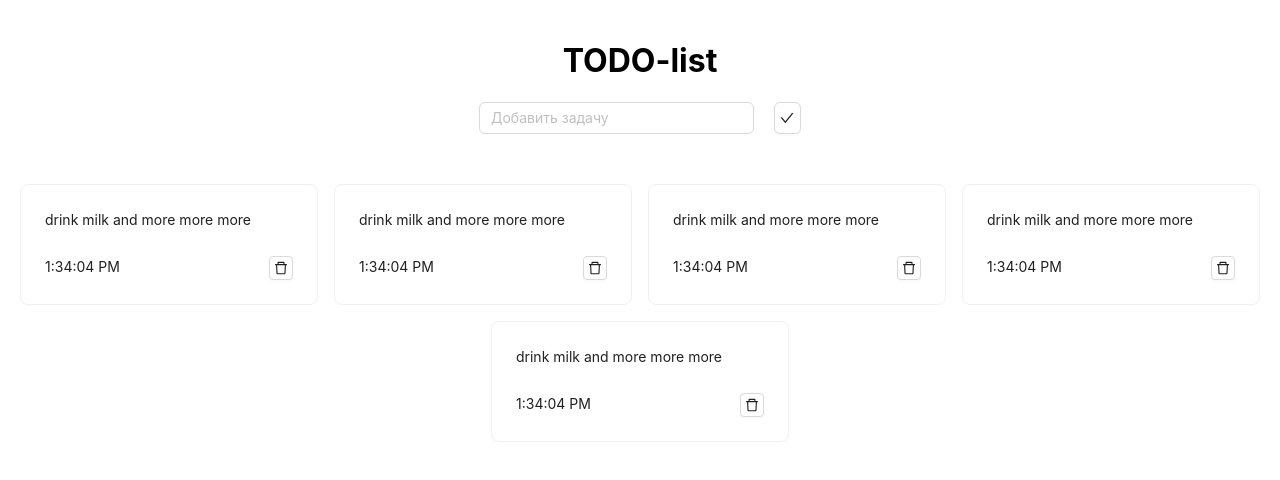
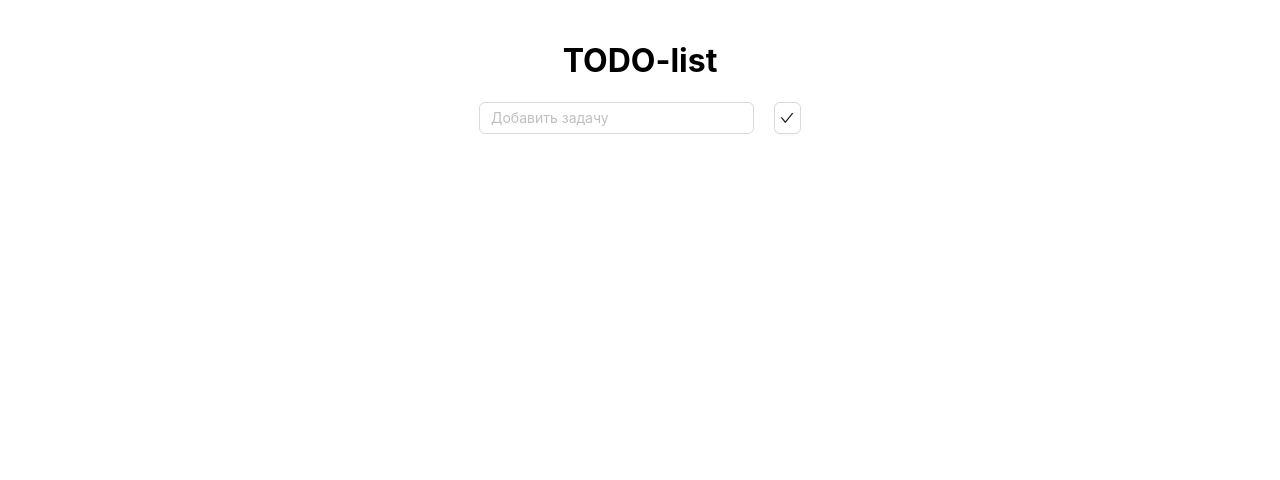
Before and after one commit to AirMous3/IZ-TEST, a React (Create React App) app: page / in a window 1280 px wide. Shown: the top 480 px of the page. Built offline with nearby package versions, Linux system fonts and the light colour scheme.

Commit message:
feat: добавил redux, RTK, thunk, redux-persist

```diff
--- a/package.json
+++ b/package.json
@@ -3,6 +3,7 @@
   "version": "0.1.0",
   "private": true,
   "dependencies": {
+    "@reduxjs/toolkit": "^1.9.3",
     "@testing-library/jest-dom": "^5.16.5",
     "@testing-library/react": "^13.4.0",
     "@testing-library/user-event": "^13.5.0",
@@ -13,7 +14,11 @@
     "antd": "^5.3.1",
     "react": "^18.2.0",
     "react-dom": "^18.2.0",
+    "react-redux": "^8.0.5",
     "react-scripts": "5.0.1",
+    "redux": "^4.2.1",
+    "redux-persist": "^6.0.0",
+    "redux-thunk": "^2.4.2",
     "styled-components": "^5.3.9",
     "typescript": "^4.9.5",
     "uuid": "^9.0.0",
--- /dev/null
+++ b/src/app/index.ts
@@ -0,0 +1 @@
+export * from './store'
--- /dev/null
+++ b/src/app/store/index.ts
@@ -0,0 +1 @@
+export * from './store'
--- /dev/null
+++ b/src/app/store/store.ts
@@ -0,0 +1,24 @@
+import { combineReducers, configureStore } from '@reduxjs/toolkit';
+import { persistReducer } from 'redux-persist';
+import storage from 'redux-persist/lib/storage';
+import thunk from 'redux-thunk';
+
+import { tasksReducer } from '@/entities';
+
+const persistConfig = {
+  key: 'root',
+  storage,
+};
+
+const rootReducer = combineReducers({
+  tasks: tasksReducer,
+});
+
+const persistedReducer = persistReducer(persistConfig, rootReducer);
+
+export const store = configureStore({
+  reducer: persistedReducer,
+  middleware: (getDefaultMiddleware) => getDefaultMiddleware().prepend(thunk),
+});
+
+export type RootStateType = ReturnType<typeof store.getState>;
--- a/src/entities/task/index.ts
+++ b/src/entities/task/index.ts
@@ -1 +1,2 @@
 export * from './ui';
+export * from './model';
--- /dev/null
+++ b/src/entities/task/model/index.ts
@@ -0,0 +1 @@
+export * from './tasks'
--- /dev/null
+++ b/src/entities/task/model/tasks.ts
@@ -0,0 +1,28 @@
+import { createSlice } from '@reduxjs/toolkit';
+
+export interface tasksInterface {
+  description: string;
+  id: string;
+  date: string;
+}
+
+interface initialStateInterface {
+  data: tasksInterface[];
+}
+
+const initialState: initialStateInterface = {
+  data: [],
+};
+
+export const tasksSlice = createSlice({
+  name: 'tasks',
+  initialState,
+  reducers: {
+    addTaskToList: (state, action) => {
+      state.data.push(action.payload.task);
+    },
+  },
+});
+
+export const tasksReducer = tasksSlice.reducer;
+export const { addTaskToList } = tasksSlice.actions;
--- a/src/entities/task/ui/TodoItem.tsx
+++ b/src/entities/task/ui/TodoItem.tsx
@@ -8,19 +8,17 @@ export interface TodoItemInterface {
   dateOfCreate: string;
   description: string;
   id: string;
-  onChangeTodoItemDescription: (id: string, description: string) => void;
 }
 
 export const TodoItem: React.FC<TodoItemInterface> = ({
   dateOfCreate,
   description,
-  onChangeTodoItemDescription,
   id,
 }) => {
   const [editMode, setEditMode] = useState<Boolean>(false);
 
   const handleInputChange = (e: ChangeEvent<HTMLInputElement>) => {
-    onChangeTodoItemDescription(id, e.currentTarget.value);
+    // onChangeTodoItemDescription(id, e.currentTarget.value);
   };
 
   const onBlurEffect = () => {
--- a/src/entities/todolist/ui/Todolist.tsx
+++ b/src/entities/todolist/ui/Todolist.tsx
@@ -1,52 +1,14 @@
 import { Row } from 'antd';
-import React, { useState } from 'react';
-import { v4 as uuidv4 } from 'uuid';
+import React from 'react';
+import { useSelector } from 'react-redux';
 
-import { TodoItem } from '@/entities/task';
-
+import { RootStateType } from '@/app';
+import { TodoItem, tasksInterface } from '@/entities/task';
 
 export const Todolist: React.FC = () => {
-  const [todos, setTodos] = useState([
-    {
-      description: 'drink milk and more more more',
-      date: new Date().toLocaleTimeString(),
-      id: uuidv4(),
-    },
-    {
-      description: 'drink milk and more more more',
-      date: new Date().toLocaleTimeString(),
-      id: uuidv4(),
-    },
-    {
-      description: 'drink milk and more more more',
-      date: new Date().toLocaleTimeString(),
-      id: uuidv4(),
-    },
-    {
-      description: 'drink milk and more more more',
-      date: new Date().toLocaleTimeString(),
-      id: uuidv4(),
-    },
-    {
-      description: 'drink milk and more more more',
-      date: new Date().toLocaleTimeString(),
-      id: uuidv4(),
-    },
-  ]);
-
-  const changeTodoItemDescription = (_id: string, _description: string) => {
-    setTodos(
-      todos.map(({ id, description, date }) =>
-        id === _id
-          ? {
-              id,
-              description: _description,
-              date,
-            }
-          : { id, description, date },
-      ),
-    );
-  };
+  const todos = useSelector<RootStateType, tasksInterface[]>(
+    (state) => state.tasks.data,
+  );
 
   return (
     <Row gutter={[16, 16]} justify="center">
@@ -56,7 +18,6 @@ export const Todolist: React.FC = () => {
           description={description}
           dateOfCreate={date}
           id={id}
-          onChangeTodoItemDescription={changeTodoItemDescription}
         />
       ))}
     </Row>
--- a/src/features/addTodoItem/AddTodoItemForm.tsx
+++ b/src/features/addTodoItem/AddTodoItemForm.tsx
@@ -1,14 +1,43 @@
 import { CheckOutlined } from '@ant-design/icons';
 import { Button, Input } from 'antd';
-import React from 'react';
+import React, { ChangeEvent, useState } from 'react';
+import { useDispatch } from 'react-redux';
+import { v4 as uuidv4 } from 'uuid';
+
+import { addTaskToList } from '@/entities';
 
 import * as S from './components';
 
 export const AddTodoItemForm: React.FC = () => {
+  const dispatch = useDispatch();
+  const [inputState, setInputState] = useState<string>('');
+
+  const handleInputChange = (e: ChangeEvent<HTMLInputElement>) => {
+    setInputState(e.currentTarget.value);
+  };
+
+  const handleButtonClick = () => {
+    if (inputState.length === 0) return;
+
+    const task = {
+      id: uuidv4(),
+      description: inputState,
+      date: new Date().toLocaleTimeString(),
+    };
+
+    dispatch(addTaskToList({ task }));
+
+    setInputState('');
+  };
+
   return (
     <S.Container>
-      <Input placeholder="Добавить задачу" />
-      <Button icon={<CheckOutlined />} />
+      <Input
+        placeholder="Добавить задачу"
+        value={inputState}
+        onChange={handleInputChange}
+      />
+      <Button icon={<CheckOutlined />} onClick={handleButtonClick} />
     </S.Container>
   );
 };
--- a/src/index.tsx
+++ b/src/index.tsx
@@ -1,15 +1,27 @@
 import React from 'react';
 import ReactDOM from 'react-dom/client';
+import { Provider } from 'react-redux';
+import { persistStore } from 'redux-persist';
+import { PersistGate } from 'redux-persist/integration/react';
 
+import { store } from '@/app';
 import { App } from '@/pages';
 
 import './index.css';
 
+let persistor = persistStore(store);
+
 const root = ReactDOM.createRoot(
   document.getElementById('root') as HTMLElement,
 );
+
 root.render(
   <React.StrictMode>
-    <App />
+    <Provider store={store}>
+      {/*  PersistGate Задерживает перерисовку, пока данные из LS не попадут в Redux*/}
+      <PersistGate loading={null} persistor={persistor}>
+        <App />
+      </PersistGate>
+    </Provider>
   </React.StrictMode>,
 );
```
Also changed, not shown: 1 other file (tests, documents, lock files or other folders).
